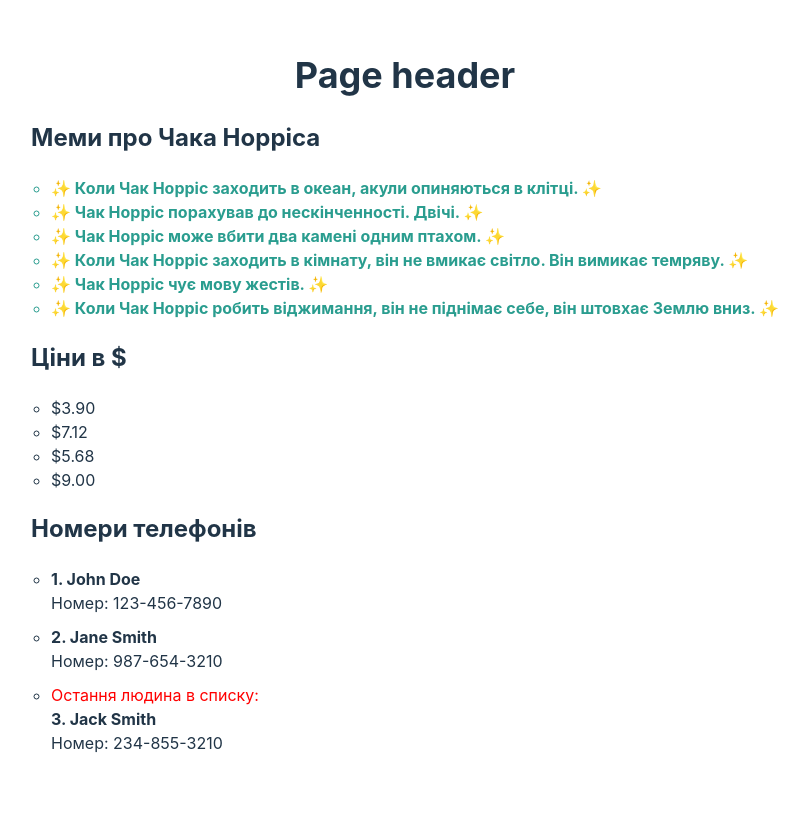
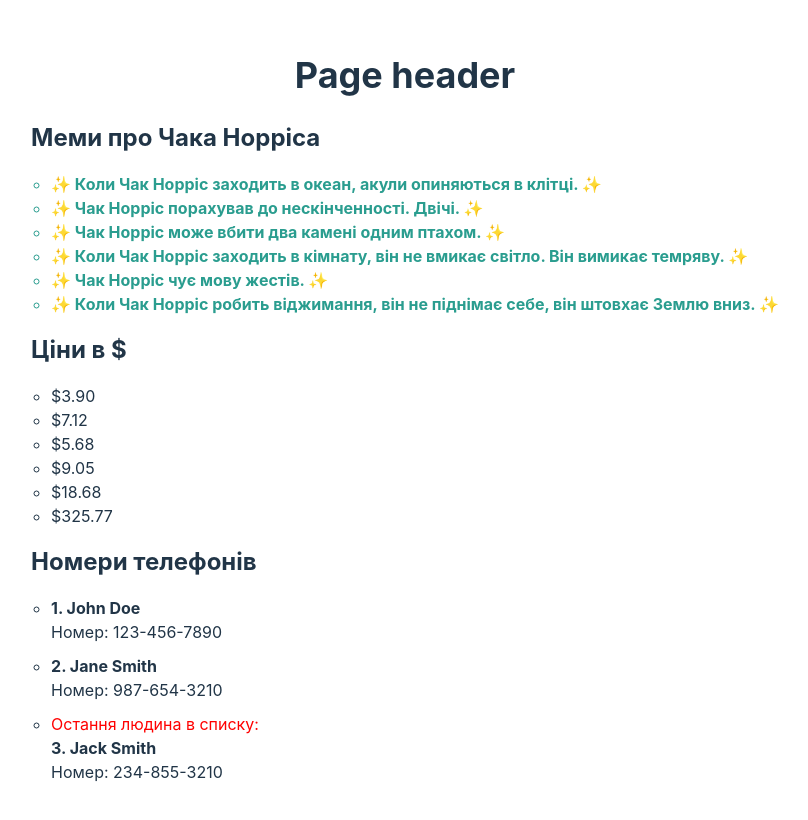
Before and after one commit to burlai/simple-frontend-react-start, a React (Vite) app: page / in a window 1280 px wide. Shown: the top 820 px of the page, without its empty margins (235-1043 px from the left). Built offline with nearby package versions, Linux system fonts and the light colour scheme.

Commit message:
small adjustments

```diff
--- a/src/components/MemesList.tsx
+++ b/src/components/MemesList.tsx
@@ -10,7 +10,7 @@ const chuckNorrisMemes = [
 const MemesList = () => {
   return (
     <div>
-      <h2 className="align-left">Меми про Чака Норріса</h2>
+      <h2 className="align-left no-margin">Меми про Чака Норріса</h2>
       <ul className="list-circle-style">
         {chuckNorrisMemes.map((meme) => (
           <li key={meme} style={{ color: "#2a9d8f", fontWeight: "bold" }}>
--- a/src/components/PhonesList.tsx
+++ b/src/components/PhonesList.tsx
@@ -31,7 +31,7 @@ const people = [
 const PhonesList = () => {
   return (
     <div>
-      <h2 className="align-left">Номери телефонів</h2>
+      <h2 className="align-left no-margin">Номери телефонів</h2>
       <ul className="list-circle-style">
         {people.map((person, index, array) => {
           const isLast = index === array.length - 1;
--- a/src/components/PricesList.tsx
+++ b/src/components/PricesList.tsx
@@ -1,9 +1,11 @@
-const prices = [3.902341879, 7.123456, 5.6789, 9.0];
+const prices = [
+  3.902341879, 7.123456, 5.6789, 9.05244656, 18.6802874, 325.76830948,
+];
 
 const PriceList = () => {
   return (
     <div>
-      <h2 className="align-left">Ціни в $</h2>
+      <h2 className="align-left no-margin">Ціни в $</h2>
       <ul className="list-circle-style">
         {prices.map((price) => (
           <li key={price}>${price.toFixed(2)}</li>
```
